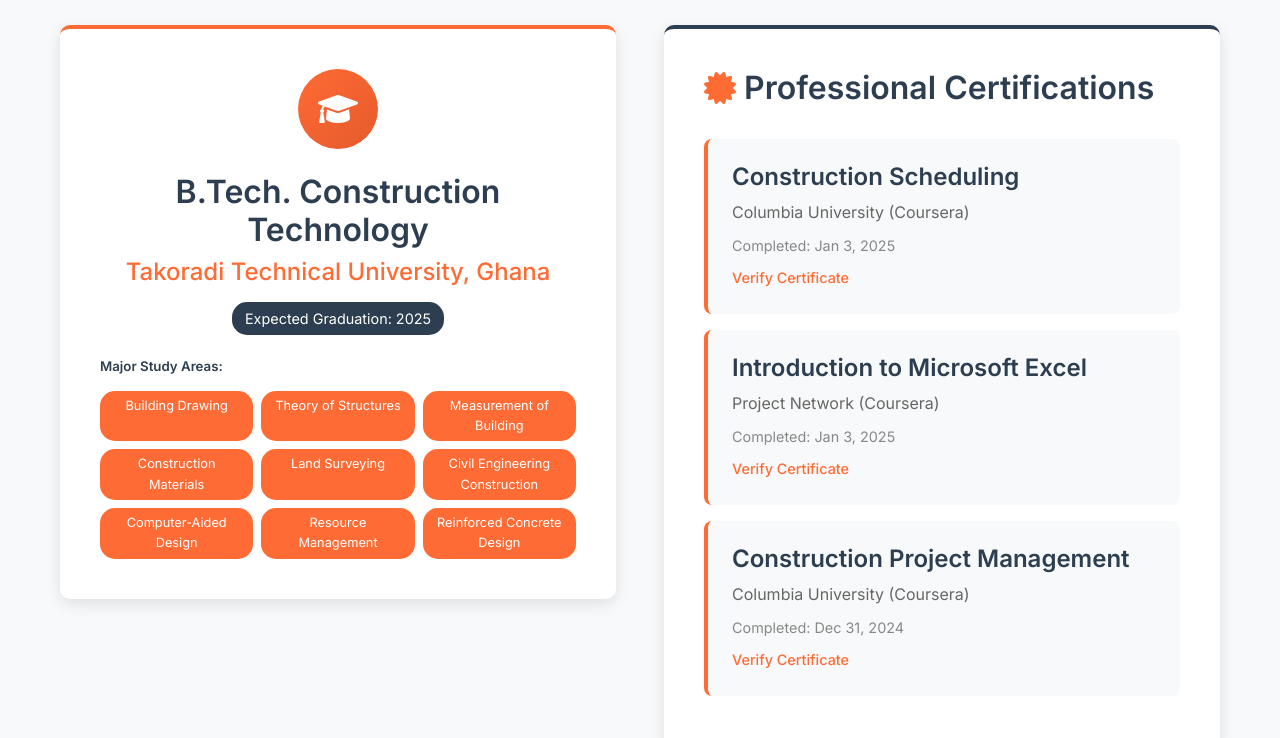
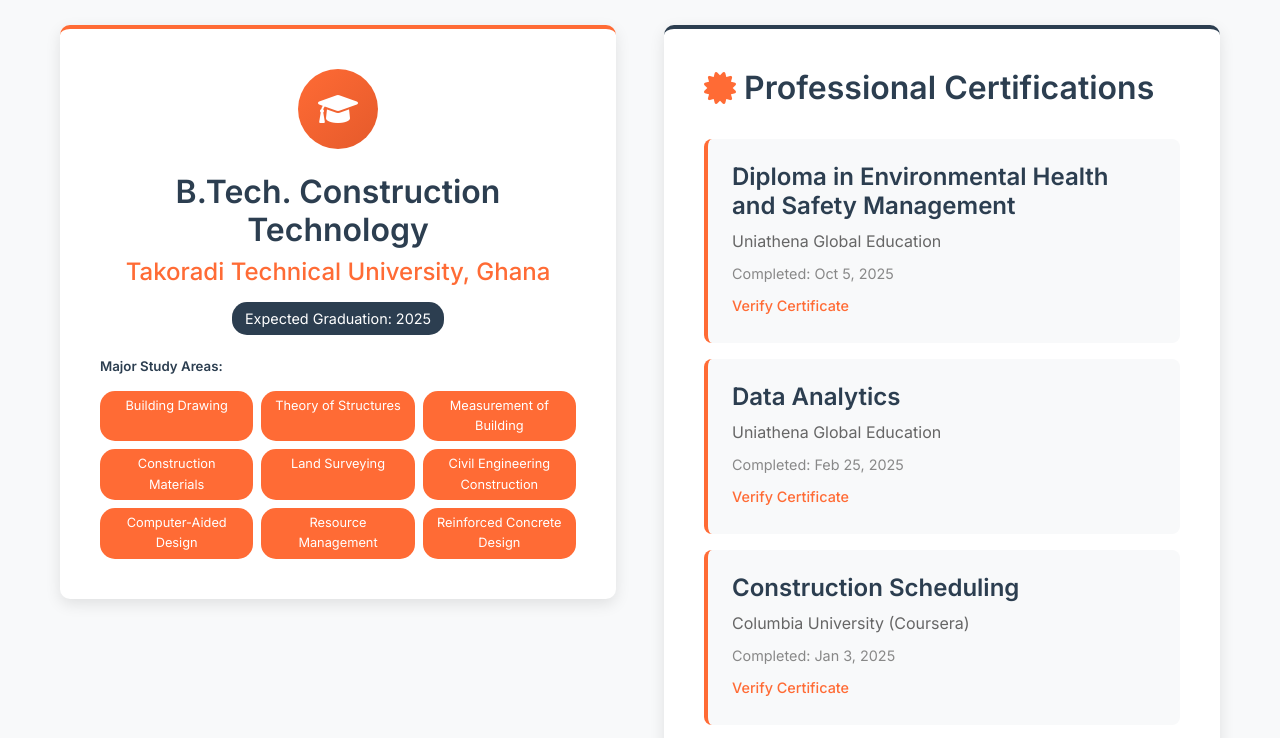
Before and after one commit to AddEmma/Ella-s-Portfolio, a plain HTML site: page index.html in a window 1280 px wide. Shown: the part 4260-4998 px from the top of the page. Drawn offline with Linux system fonts and the light colour scheme.

Commit message:
Initial commit

```diff
--- a/index.html
+++ b/index.html
@@ -291,6 +291,19 @@
 
                 <div class="certifications">
                     <h3><i class="fas fa-certificate"></i> Professional Certifications</h3>
+                      <div class="cert-list">
+                        <div class="cert-item">
+                            <h4>Diploma in Environmental Health and Safety Management</h4>
+                            <p>Uniathena Global Education</p>
+                            <span>Completed: Oct 5, 2025</span>
+                            <a href="https://docs.uniathena.com/prod/course/certificate/396 1759672311 certificate.jpg " target="_blank">Verify Certificate</a>
+                        </div>
+                        <div class="cert-item">
+                            <h4>Data Analytics</h4>
+                            <p>Uniathena Global Education</p>
+                            <span>Completed: Feb 25, 2025</span>
+                            <a href="#" target="_blank">Verify Certificate</a>
+                        </div>
                     <div class="cert-list">
                         <div class="cert-item">
                             <h4>Construction Scheduling</h4>
```
